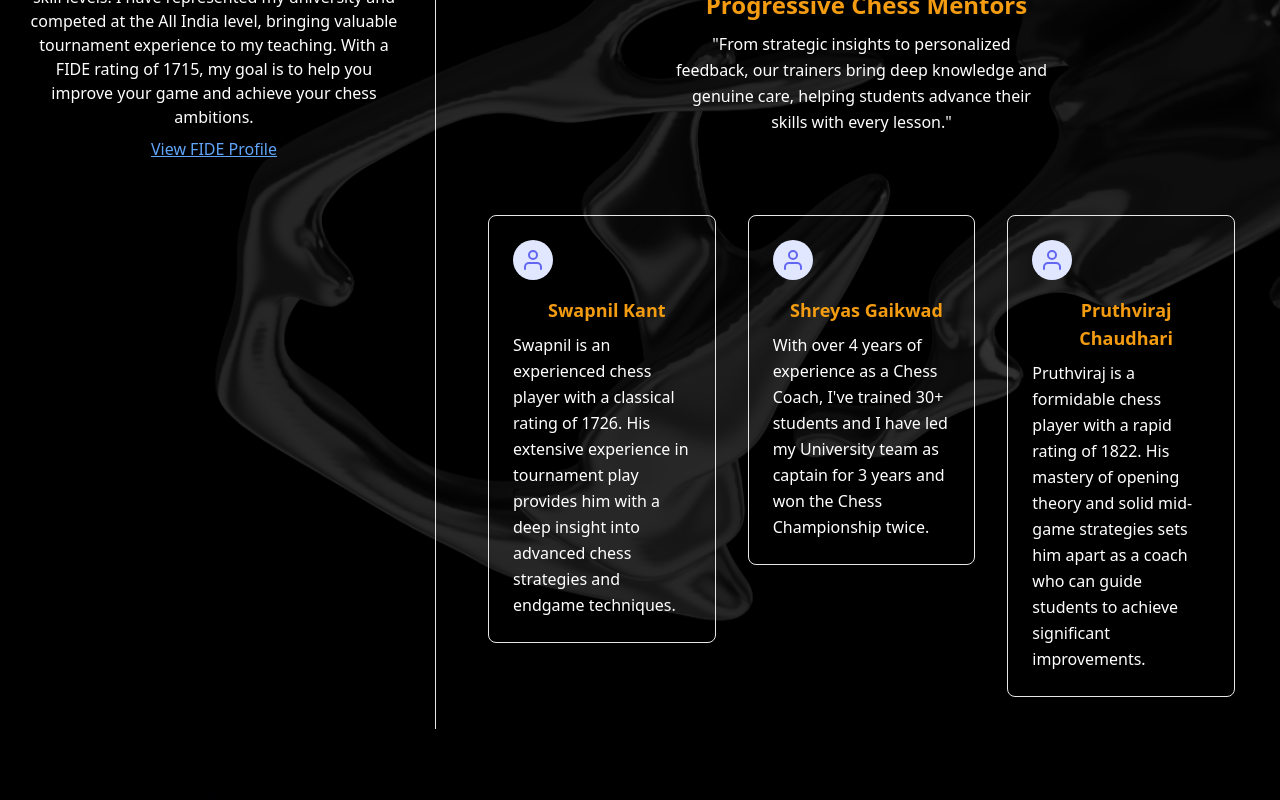
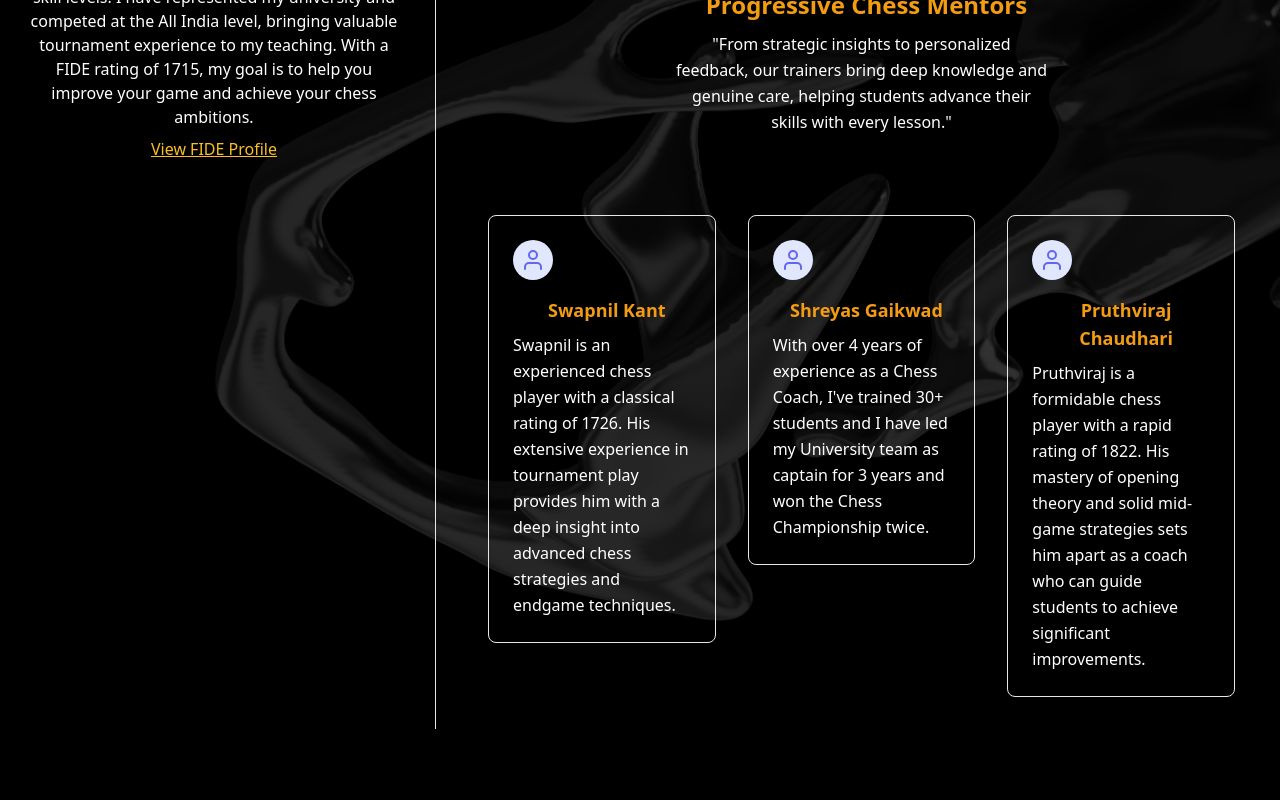
Before and after one commit to YashwantTelang-1525/Pawns-Journey, an Angular app: page / in a window 1280 px wide. Shown: the part 2220-3020 px from the top of the page. Built offline with nearby package versions, Linux system fonts and the light colour scheme.

Commit message:
Update home.component.html

```diff
--- a/src/app/home/home.component.html
+++ b/src/app/home/home.component.html
@@ -131,7 +131,7 @@
         With a FIDE rating of 1715, my goal is to help you improve your game and achieve your chess ambitions.
     </p>
 
-    <a href="https://ratings.fide.com/profile/35079328" target="_blank" class="text-blue-400 mt-2 underline">
+    <a href="https://ratings.fide.com/profile/35079328" target="_blank" class="text-yellow-400 mt-2 underline">
         View FIDE Profile
     </a>
 </div>
```
